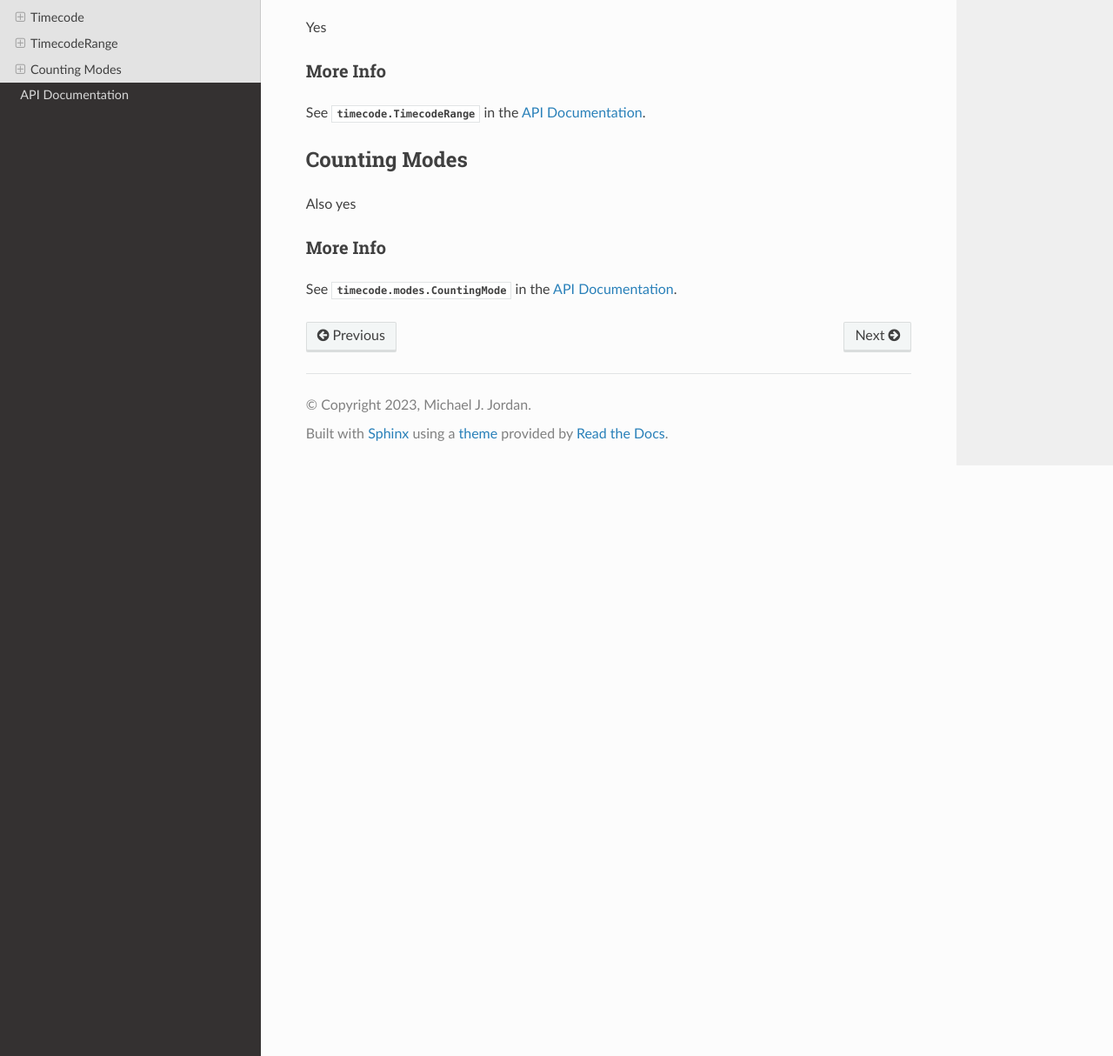
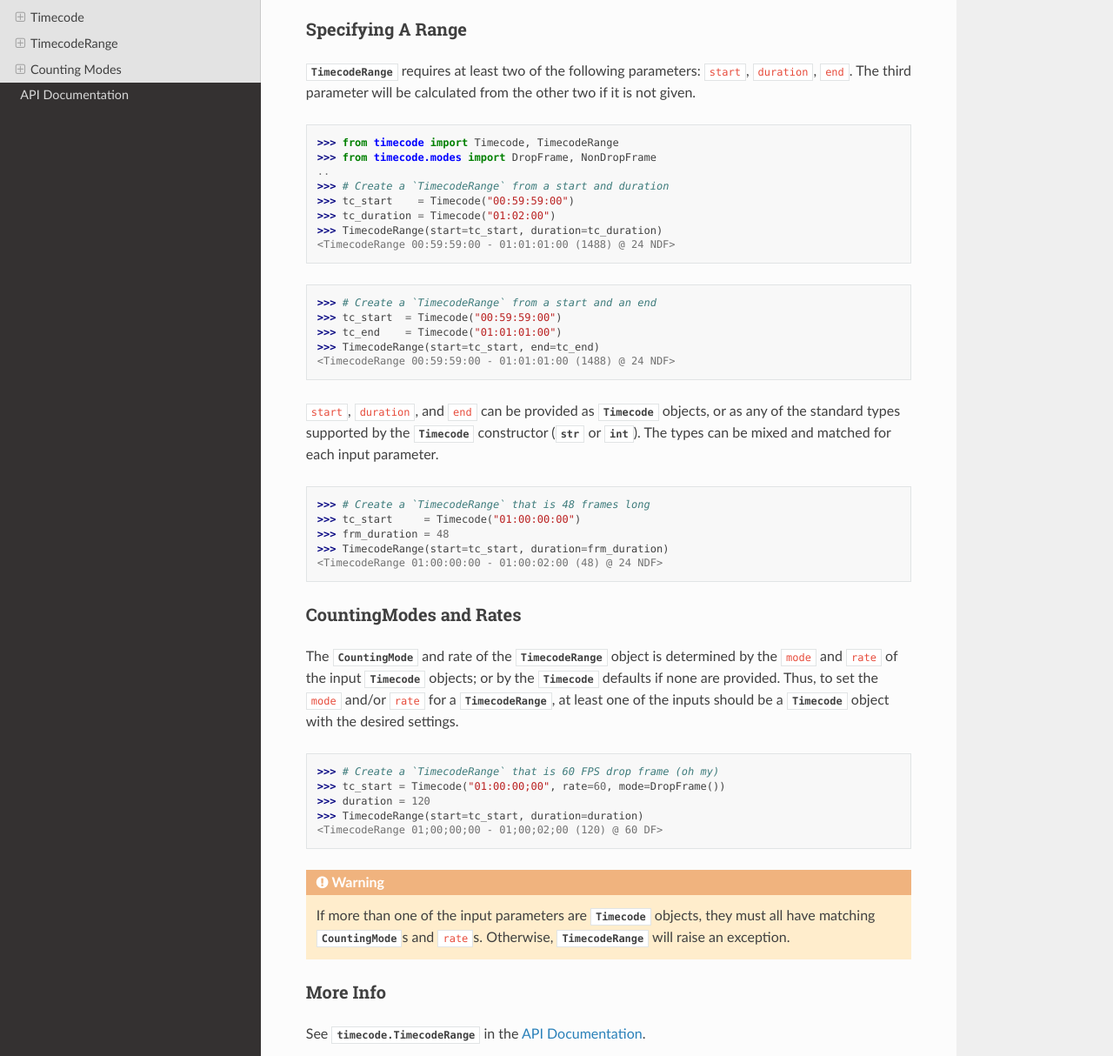
Before and after one commit to mjiggidy/timecode, a Sphinx documentation site: the page built from docs/source/usage.rst, in a window 1280 px wide and 1400 px high, scrolled down 2031 px, cut to the strip 186-1400 px from the top of the window. Shown: the whole strip at 87% size. Built offline with Sphinx 7.4.7 and the Read the Docs theme 2.0.0, drawn with Linux system fonts in a browser that asks for light colours; some of the changed text lies outside the part shown.

Commit message:
`TimecodeRange` documentation

```diff
--- a/docs/source/usage.rst
+++ b/docs/source/usage.rst
@@ -26,11 +26,11 @@ Timecode
 Specifying the Counting Mode
 ~~~~~~~~~~~~~~~~~~~~~~~~~~~~
 
-:py:class:`~timecode.Timecode` will default to :py:class:`~timecode.modes.NonDropFrame` mode, unless otherwise specified.
+A :py:class:`~timecode.modes.CountingMode` can be set during the creation of a :py:class:`~timecode.Timecode` object by setting the ``mode`` parameter.
 
 :py:class:`~timecode.modes.NonDropFrame` and :py:class:`~timecode.modes.DropFrame` counting modes are available in the :py:mod:`timecode.modes` subpackage.
 
-A :py:class:`~timecode.modes.CountingMode` can be set during the creation of a :py:class:`~timecode.Timecode` object by setting the ``mode`` parameter.
+:py:class:`~timecode.Timecode` will default to :py:class:`~timecode.modes.NonDropFrame` mode, unless otherwise specified.
 
 >>> from timecode import Timecode
 >>> from timecode.modes import DropFrame
@@ -99,7 +99,53 @@ TimecodeRange
 .. autoclass:: timecode.TimecodeRange
    :noindex:
 
-Yes
+Specifying A Range
+~~~~~~~~~~~~~~~~~~
+
+:py:class:`~timecode.TimecodeRange` requires at least two of the following parameters: ``start``, ``duration``, ``end``.  The third parameter will be calculated from the other
+two if it is not given.
+
+>>> from timecode import Timecode, TimecodeRange
+>>> from timecode.modes import DropFrame, NonDropFrame
+..
+>>> # Create a `TimecodeRange` from a start and duration
+>>> tc_start    = Timecode("00:59:59:00")
+>>> tc_duration = Timecode("01:02:00")
+>>> TimecodeRange(start=tc_start, duration=tc_duration)
+<TimecodeRange 00:59:59:00 - 01:01:01:00 (1488) @ 24 NDF>
+
+>>> # Create a `TimecodeRange` from a start and an end
+>>> tc_start  = Timecode("00:59:59:00")
+>>> tc_end    = Timecode("01:01:01:00")
+>>> TimecodeRange(start=tc_start, end=tc_end)
+<TimecodeRange 00:59:59:00 - 01:01:01:00 (1488) @ 24 NDF>
+
+``start``, ``duration``, and ``end`` can be provided as :py:class:`~timecode.Timecode` objects, or as any of the standard types supported by the :py:class:`~timecode.Timecode`
+constructor (:py:class:`str` or :py:class:`int`).  The types can be mixed and matched for each input parameter.
+
+>>> # Create a `TimecodeRange` that is 48 frames long
+>>> tc_start     = Timecode("01:00:00:00")
+>>> frm_duration = 48
+>>> TimecodeRange(start=tc_start, duration=frm_duration)
+<TimecodeRange 01:00:00:00 - 01:00:02:00 (48) @ 24 NDF>
+
+CountingModes and Rates
+~~~~~~~~~~~~~~~~~~~~~~~
+
+The :py:class:`~timecode.modes.CountingMode` and rate of the :py:class:`~timecode.TimecodeRange` object is determined by the ``mode`` and ``rate`` of the input :py:class:`~timecode.Timecode` objects;
+or by the :py:class:`~timecode.Timecode`  defaults if none are provided.  Thus, to set the ``mode`` and/or ``rate`` for  a :py:class:`~timecode.TimecodeRange`, at least one of the inputs should be a
+:py:class:`~timecode.Timecode` object with the desired settings.
+
+>>> # Create a `TimecodeRange` that is 60 FPS drop frame (oh my)
+>>> tc_start = Timecode("01:00:00;00", rate=60, mode=DropFrame())
+>>> duration = 120
+>>> TimecodeRange(start=tc_start, duration=duration)
+<TimecodeRange 01;00;00;00 - 01;00;02;00 (120) @ 60 DF>
+
+.. warning::
+   If more than one of the input parameters are :py:class:`~timecode.Timecode` objects, they must all have matching :py:class:`~timecode.modes.CountingMode`\s and ``rate``\s.  Otherwise, :py:class:`~timecode.TimecodeRange`
+   will raise an exception.
+
 
 More Info
 ~~~~~~~~~
```
Also changed, not shown: docs/source/index.rst (+5 -3 lines).
